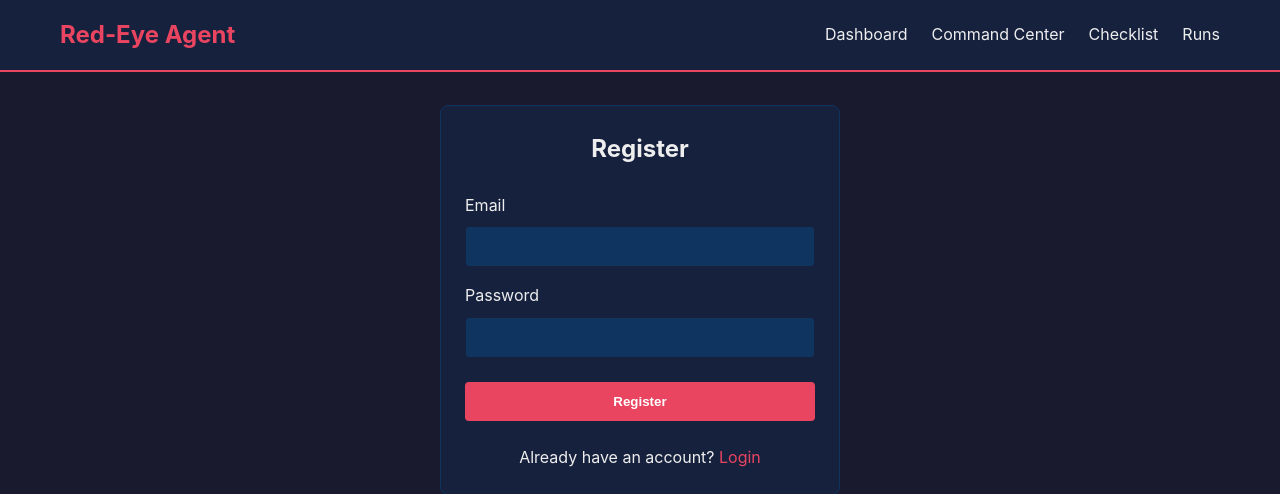
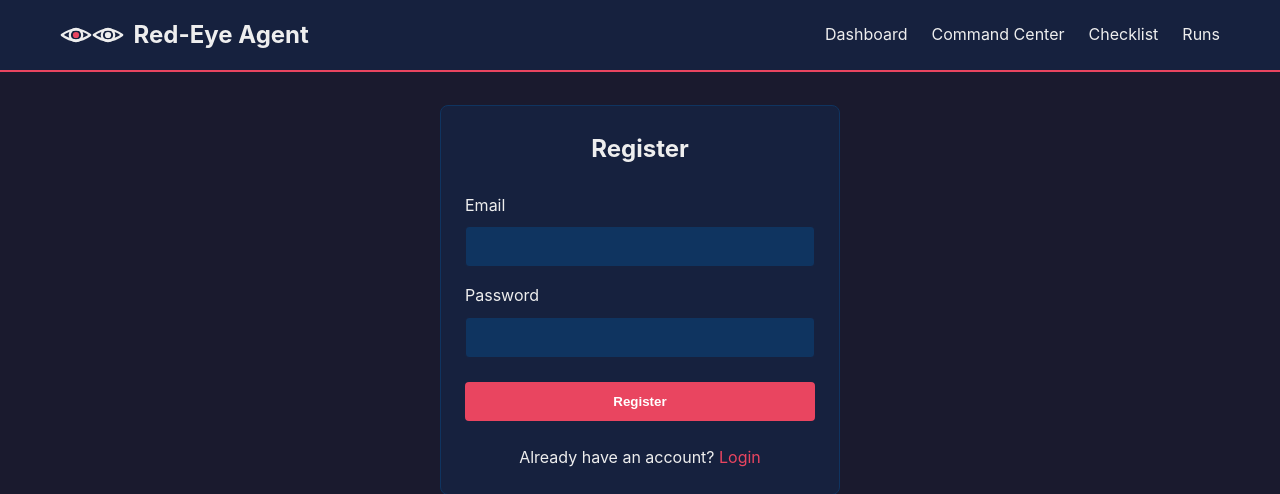
Before and after one commit to ah8571/red-eye-agent, a FastAPI app: page /register in a window 1280 px wide. Shown: the top 494 px of the page. Run offline with FastAPI, Linux system fonts and the light colour scheme; some libraries are stand-ins or nearby versions.

Commit message:
Add favicon SVG, dual-eye nav logo, mount /public static files

```diff
--- a/web/app.py
+++ b/web/app.py
@@ -39,8 +39,8 @@ class StartRunRequest(BaseModel):
 
 templates = Jinja2Templates(directory="web/templates")
 
-# Mount static files if needed
-# app.mount("/static", StaticFiles(directory="web/static"), name="static")
+# Serve files from web/public (favicon, images, etc.)
+app.mount("/public", StaticFiles(directory="web/public"), name="public")
 
 
 class NotAuthenticated(Exception):
--- a/web/templates/base.html
+++ b/web/templates/base.html
@@ -4,6 +4,8 @@
     <meta charset="UTF-8">
     <meta name="viewport" content="width=device-width, initial-scale=1.0">
     <title>{% block title %}Red-Eye Agent{% endblock %}</title>
+    <link rel="icon" type="image/svg+xml" href="/public/favicon.svg">
+    <link rel="icon" type="image/png" href="/public/favicon.png">
     <style>
         * {
             margin: 0;
@@ -33,10 +35,16 @@
             align-items: center;
         }
         .nav-title {
+            display: flex;
+            align-items: center;
+            gap: 0.6rem;
             font-size: 1.5rem;
             font-weight: bold;
-            color: #e94560;
+            color: #eee;
             text-decoration: none;
+        }
+        .nav-title:hover {
+            color: #eee;
         }
         .nav-links {
             display: flex;
@@ -102,7 +110,20 @@
 <body>
     <nav>
         <div class="container nav-container">
-            <a href="/" class="nav-title">Red-Eye Agent</a>
+            <a href="/" class="nav-title">
+                <!-- Two-eye logo: left = red pupil (red eye), right = white pupil (white eye) -->
+                <svg width="64" height="26" viewBox="0 0 72 28" xmlns="http://www.w3.org/2000/svg" aria-hidden="true">
+                    <!-- Left eye: red pupil -->
+                    <path d="M2,14 Q18,2 34,14 Q18,26 2,14 Z" fill="none" stroke="#eee" stroke-width="2.5" stroke-linejoin="round"/>
+                    <circle cx="18" cy="14" r="7" fill="none" stroke="#eee" stroke-width="2.5"/>
+                    <circle cx="18" cy="14" r="3.5" fill="#e94560"/>
+                    <!-- Right eye: white pupil -->
+                    <path d="M38,14 Q54,2 70,14 Q54,26 38,14 Z" fill="none" stroke="#eee" stroke-width="2.5" stroke-linejoin="round"/>
+                    <circle cx="54" cy="14" r="7" fill="none" stroke="#eee" stroke-width="2.5"/>
+                    <circle cx="54" cy="14" r="3.5" fill="#eee"/>
+                </svg>
+                Red-Eye Agent
+            </a>
             <div class="nav-links">
                 <a href="/">Dashboard</a>
                 <a href="/command-center">Command Center</a>
```
Also changed, not shown: web/public/favicon.png (added), web/public/favicon.svg (added).
